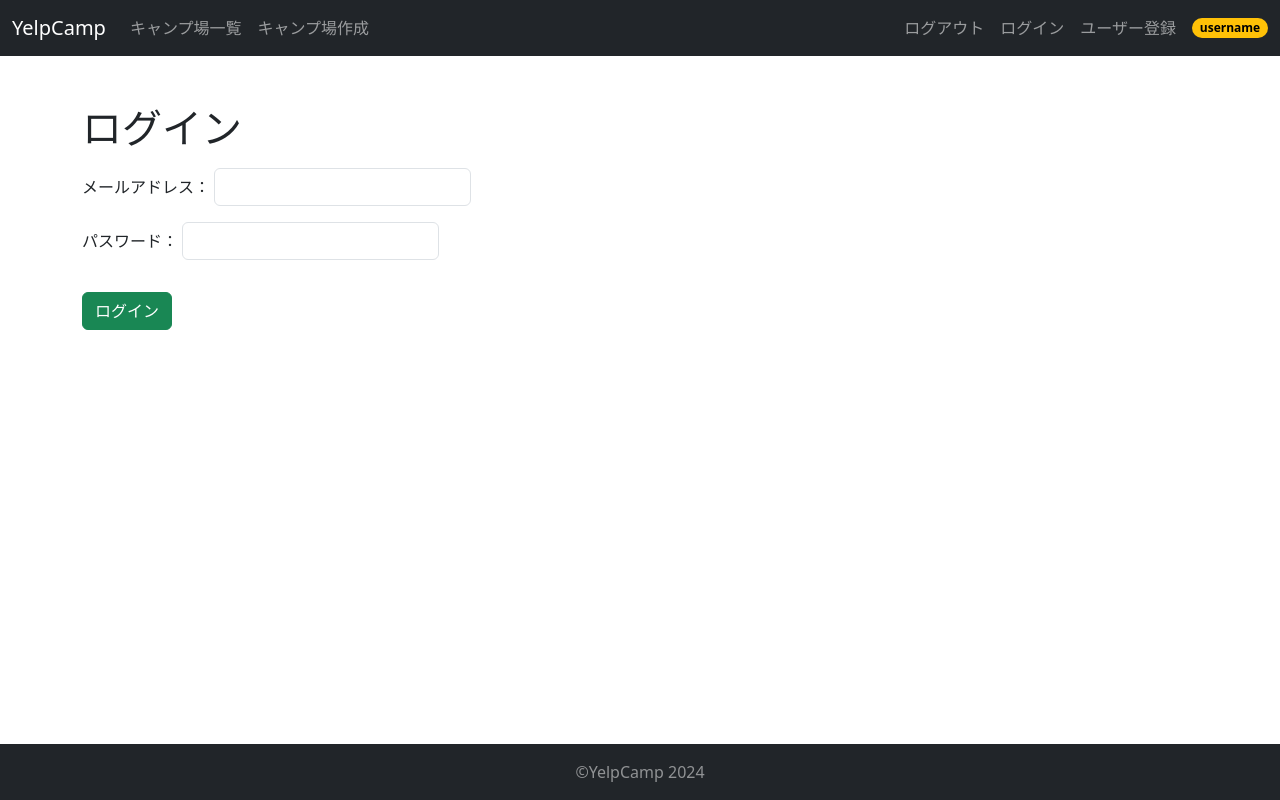
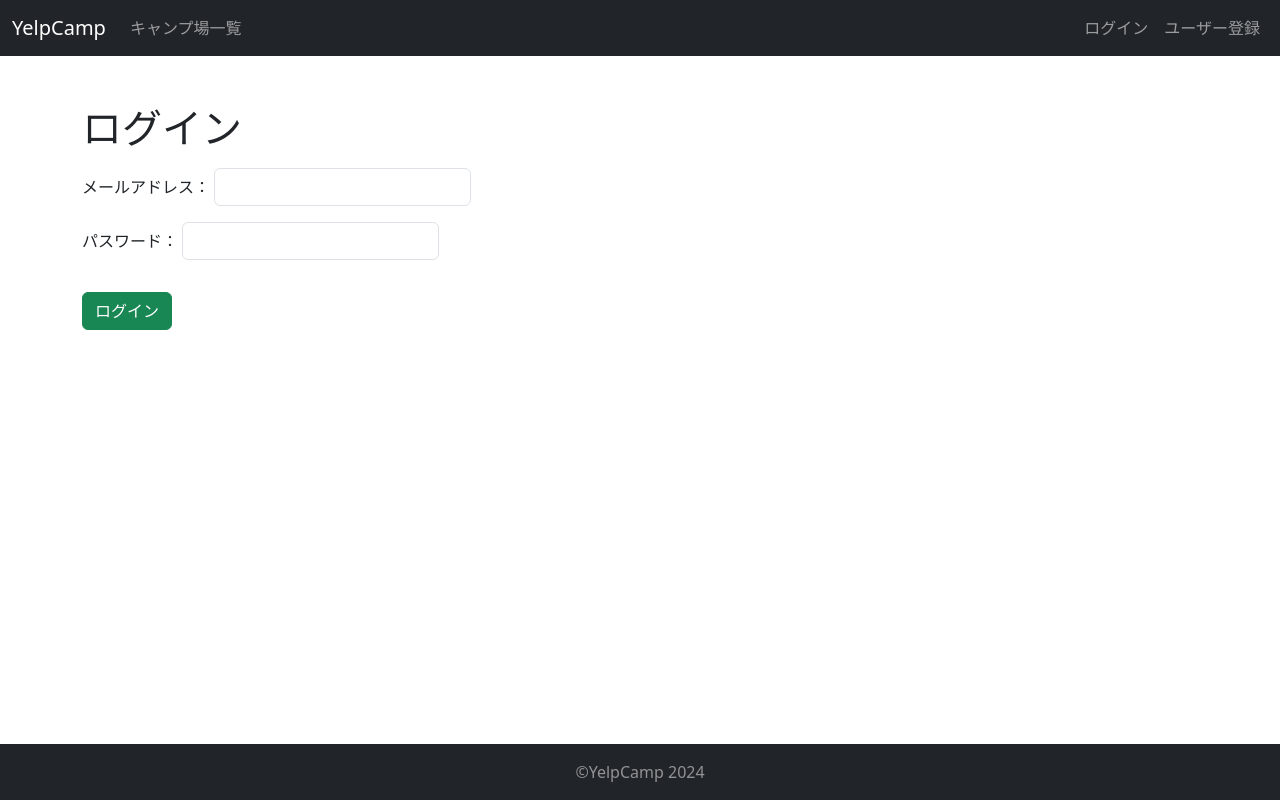
Before and after one commit to yukimnb/yelpcamp-react, a React (Vite) app: page /campgrounds/login in a window 1280 px wide. Built offline with nearby package versions, Linux system fonts and the light colour scheme.

Commit message:
ログアウトを実装

```diff
--- a/src/components/ContextProvider.jsx
+++ b/src/components/ContextProvider.jsx
@@ -1,11 +1,15 @@
 import { useState, createContext } from "react";
 import PropTypes from "prop-types";
 
-export const TokenContext = createContext();
+export const AppContext = createContext();
 
 export const ContextProvider = ({ children }) => {
-  const [token, setToken] = useState(null);
-  return <TokenContext.Provider value={[token, setToken]}>{children}</TokenContext.Provider>;
+  const [context, setContext] = useState(() => {
+    const userInfo = JSON.parse(localStorage.getItem("userInfo"));
+    return userInfo !== null ? userInfo : {};
+  });
+
+  return <AppContext.Provider value={[context, setContext]}>{children}</AppContext.Provider>;
 };
 
 ContextProvider.propTypes = {
--- a/src/components/NavBar.jsx
+++ b/src/components/NavBar.jsx
@@ -1,6 +1,24 @@
-import { Link } from "react-router-dom";
+import { useContext } from "react";
+import { AppContext } from "./ContextProvider";
+import { Link, useNavigate } from "react-router-dom";
+import { userLogout } from "../utils/api";
 
 export const NavBar = () => {
+  const [context, setContext] = useContext(AppContext);
+  const navigate = useNavigate();
+
+  const handleLogout = async () => {
+    const statusCode = await userLogout();
+    if (statusCode === 200) {
+      setContext({});
+      localStorage.removeItem("userInfo");
+      navigate("/");
+    } else {
+      // TODO: もう少し詳細なエラーハンドリングを行う
+      console.log("ログアウトに失敗しました");
+    }
+  };
+
   return (
     <nav className="navbar sticky-top navbar-expand-lg navbar-dark bg-dark">
       <div className="container-fluid">
@@ -22,19 +40,28 @@ export const NavBar = () => {
             <Link to="/campgrounds" className="nav-link">
               キャンプ場一覧
             </Link>
+            {context.key && (
               <Link to="/campgrounds/create" className="nav-link">
                 キャンプ場作成
               </Link>
+            )}
           </div>
           <div className="navbar-nav ms-auto">
-            <Link className="nav-link">ログアウト</Link>
+            {context.key ? (
+              <button className="nav-link" onClick={handleLogout}>
+                ログアウト
+              </button>
+            ) : (
+              <>
                 <Link to="/campgrounds/login" className="nav-link">
                   ログイン
                 </Link>
                 <Link className="nav-link">ユーザー登録</Link>
+              </>
+            )}
           </div>
         </div>
-        <span className="badge rounded-pill text-bg-warning ms-2">username</span>
+        {context.key && <span className="badge rounded-pill text-bg-warning ms-2">{context.user}</span>}
       </div>
     </nav>
   );
--- a/src/pages/LoginPage.jsx
+++ b/src/pages/LoginPage.jsx
@@ -2,33 +2,36 @@ import { useState, useContext } from "react";
 import { useMutation } from "react-query";
 import { useNavigate } from "react-router-dom";
 import { userLogin } from "../utils/api";
-import { TokenContext } from "../components/ContextProvider";
+import { AppContext } from "../components/ContextProvider";
 
 export const LoginPage = () => {
-  const [, setToken] = useContext(TokenContext);
+  const [, setContext] = useContext(AppContext);
   const navigate = useNavigate();
   const [formValues, setFormValues] = useState({
     email: "",
     password: "",
   });
   const [validated, setValidated] = useState(false);
-
   const mutation = useMutation(userLogin);
 
   const handleSubmit = (event) => {
+    event.preventDefault();
     const form = event.currentTarget;
     if (form.checkValidity() === false) {
-      event.preventDefault();
       event.stopPropagation();
     } else {
-      event.preventDefault();
       mutation.mutate(formValues, {
-        onSuccess: (data) => {
-          console.log(data);
-          setToken(data.key);
+        onSuccess: (data, context) => {
+          const [username] = context.email.match(/^[\w-]+/);
+          const userInfo = {
+            key: data.key,
+            user: username,
+          };
+          setContext(userInfo);
+          localStorage.setItem("userInfo", JSON.stringify(userInfo));
           navigate("/campgrounds");
         },
-        // もう少し詳細なエラーハンドリングを行う
+        // TODO: もう少し詳細なエラーハンドリングを行う
         onError: (error) => {
           console.log("Error", error);
         },
--- a/src/utils/api.js
+++ b/src/utils/api.js
@@ -16,3 +16,8 @@ export const userLogin = async (data) => {
   const res = await axios.post(ENDPOINT_URL + "accounts/login/", data);
   return res.data;
 };
+
+export const userLogout = async () => {
+  const res = await axios.post(ENDPOINT_URL + "accounts/logout/");
+  return res.status;
+};
```
Lines whose indentation alone changed are shown as unchanged.
